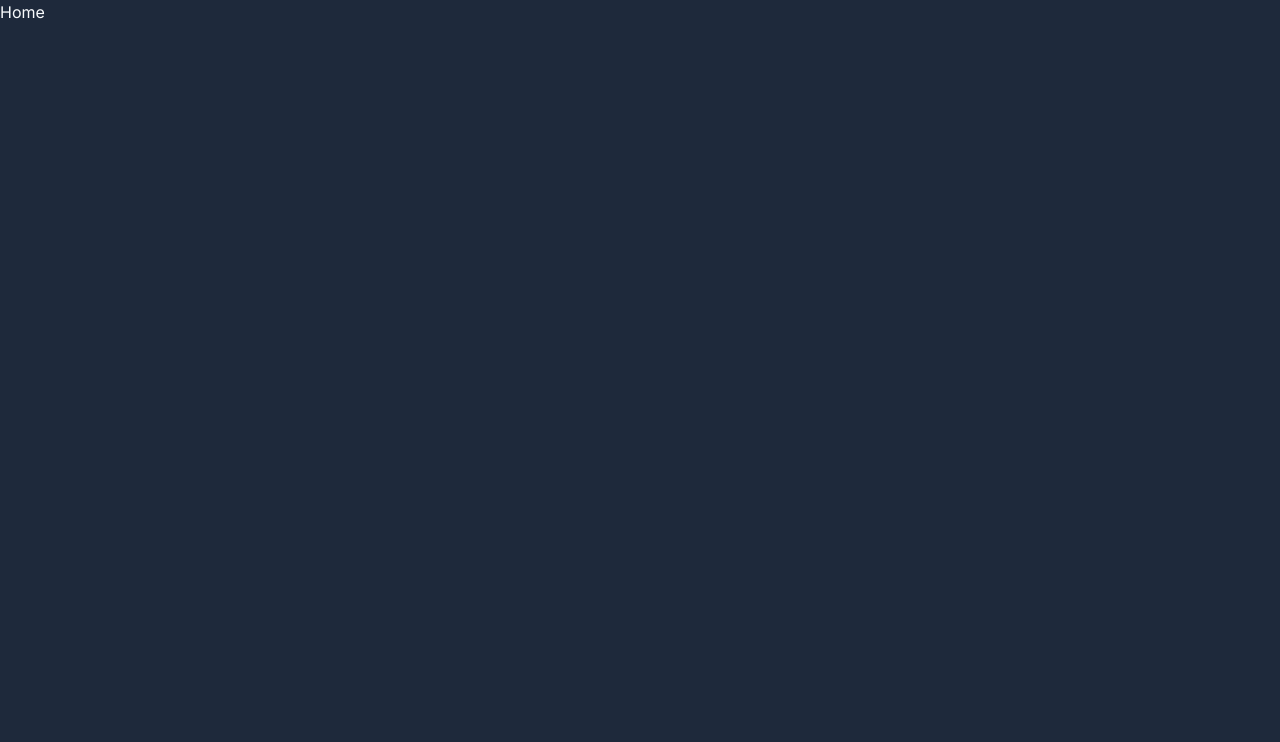
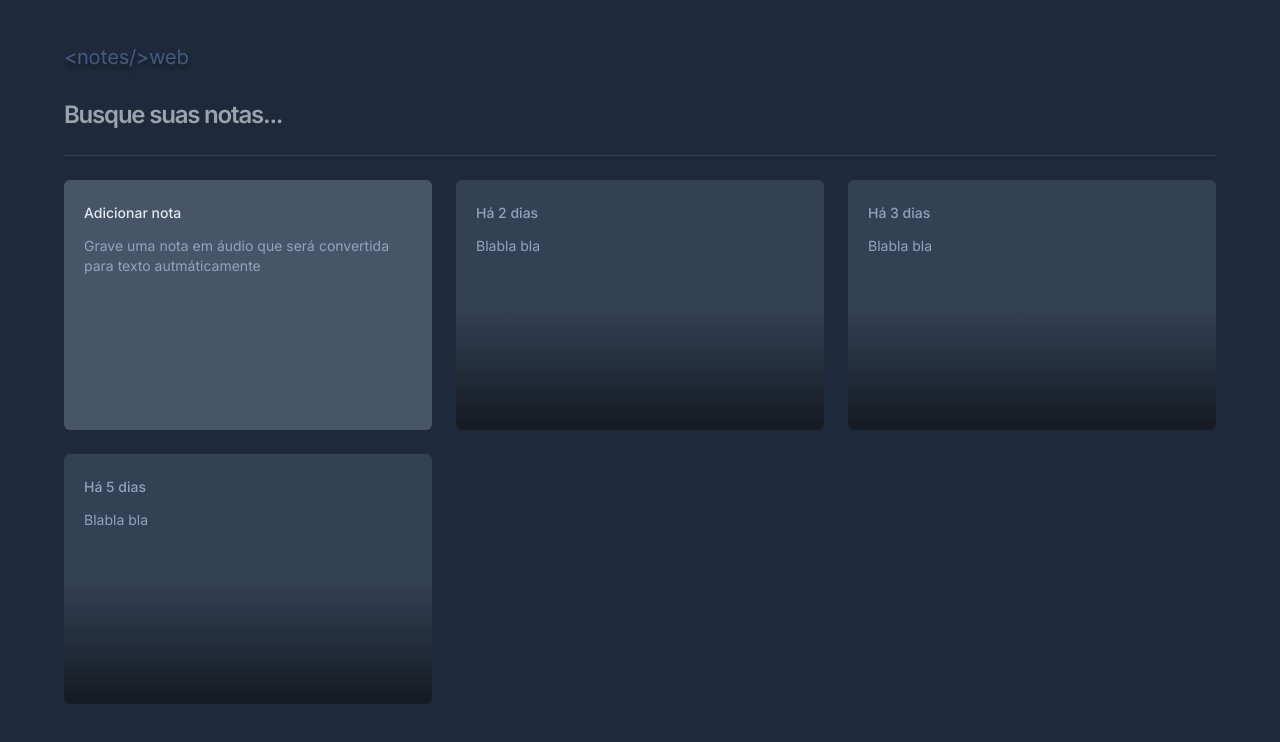
Before and after one commit to gustavogss/web-notes, a React (Vite) app: page / in a window 1280 px wide. Shown: the top 742 px of the page. Built offline with nearby package versions, Linux system fonts and the light colour scheme.

Commit message:
feat: create card

```diff
--- /dev/null
+++ b/src/components/Card/index.tsx
@@ -0,0 +1,14 @@
+interface CardProps {
+    title: string,
+    description: string
+}
+
+export function Card({title, description}: CardProps) {
+    return (
+        <div className="bg-slate-700 rounded-md p-5 space-y-3 overflow-hidden relative">
+            <span className='text-sm font-medium text-slate-400'>{title}</span>
+            <p className='text-sm leading-5 text-slate-400'>{description}</p>
+            <div className="absolute bottom-0 left-0 right-0 h-1/2 bg-gradient-to-t from-black/60 to-black/0 pointer-events-none" />
+        </div>
+    );
+}
--- a/src/screens/Home/index.tsx
+++ b/src/screens/Home/index.tsx
@@ -1,7 +1,29 @@
-
+import logo from '../../assets/logo.svg'
+import { Card } from '../../components/Card'
 
 export function Home() {
     return (
-     <h1>Home</h1>
+        <div className='mx-auto max-w-6xl my-12 space-y-6'>
+            <img src={logo} alt='logo Notes Web' />
+            <form className='w-full'>
+                <input
+                    type="text"
+                    placeholder='Busque suas notas...'
+                    className='bg-transparent w-full text-2xl font-semibold tracking-tighter
+                outline-none placeholder: text-slate-500'/>
+            </form>
+            <div className="h-px bg-slate-700" />
+            <div className="grid grid-cols-3 auto-rows-[250px] gap-6">
+                <div className="bg-slate-600 rounded-md p-5 space-y-3">
+                    <span className='text-sm font-medium text-slate-200'>Adicionar nota</span>
+                    <p className='text-sm leading-5 text-slate-400'>Grave uma nota em áudio que será convertida para texto autmáticamente</p>
+                </div>
+
+               <Card title='Há 2 dias' description='Blabla bla'/>
+               <Card title='Há 3 dias' description='Blabla bla'/>
+               <Card title='Há 5 dias' description='Blabla bla'/>
+
+            </div>
+        </div>
     )
 }
```
